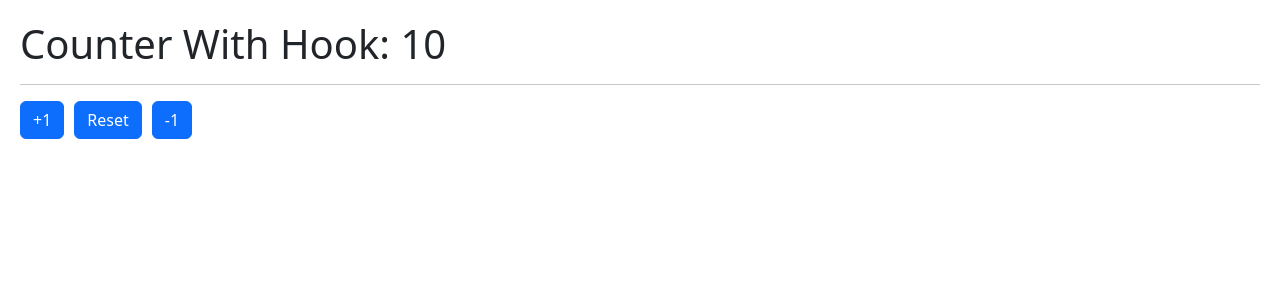
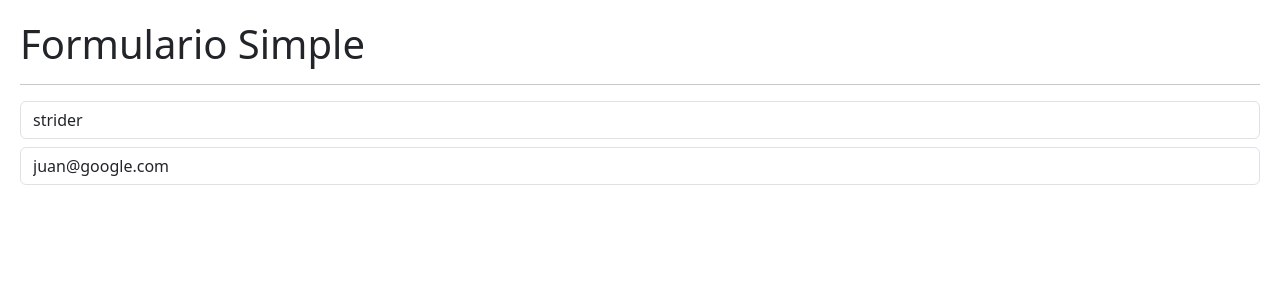
Before and after one commit to juanbpadilla/05-hook-app, a React (Vite) app: page / in a window 1280 px wide. Shown: the top 300 px of the page. Built offline with nearby package versions, Linux system fonts and the light colour scheme.

Commit message:
Propiedades calculadas - useEffect - SimpleForm
Añadir componente SimpleForm usando useState y useEffect | Multiples campos con un solo manejador de eventos

```diff
--- /dev/null
+++ b/src/02-useEffect/SimpleForm.jsx
@@ -0,0 +1,87 @@
+import { useEffect, useState } from "react"
+
+
+export const SimpleForm = () => {
+
+  /**
+   * useState
+   *
+   * inicializamos el estado del formulario, con un objeto que contiene
+   * dos propiedades: username y email.
+   */
+  const [formState, setFormState] = useState({
+    username: 'strider',
+    email: 'juan@google.com'
+  })
+
+  /**
+   * Desestructuramos el objeto formState, para obtener las propiedades
+   * username y email.
+   */
+  const { username, email } = formState;
+
+  /**
+   * onInputChange es un manejador de eventos que se encarga de actualizar
+   * el estado del formulario, cada vez que el usuario escribe en los campos de texto.
+   *
+   * Este manejador de eventos recibe un objeto event, que contiene la información del evento
+   * ocurrido. Destructuramos el objeto event, para obtener las propiedades name y value.
+   *
+   * Luego, actualizamos el estado del formulario, utilizando el método setFormState,
+   * y pasamos un nuevo objeto que contiene las propiedades del formulario, y actualizamos
+   * la propiedad que se corresponde con el campo de texto que se está editando.
+   *
+   * En el setState, utilizamos el operador spread para copiar las propiedades del objeto
+   * formState, y luego actualizamos la propiedad que se corresponde con el campo de texto
+   * que se está editando.
+   *
+   * La expresión [ name ]: value es una forma de actualizar una propiedad de un objeto,
+   * sobreescribiendo la propiedad que se corresponde con el campo de texto que se está
+   * editando. Es decir, si el campo de texto que se está editando es username, entonces
+   * se actualiza la propiedad username del objeto formState, con el nuevo valor que se
+   * está escribiendo en el campo de texto. Lo mismo ocurre con el campo de texto email.
+   * Esta es una propiedad computada, que se evalúa en tiempo de ejecución.
+   *
+   * @param {Event} event
+   */
+  const onInputChange = ({ target }) => {
+    // console.log(event.target.name);
+    const { name, value } = target;
+    // console.log({ name, value });
+    setFormState({
+      ...formState,
+      [ name ]: value
+    })
+  }
+
+
+  useEffect( () => {
+    console.log('useEffect called!');
+  });
+
+
+  return (
+    <>
+      <h1>Formulario Simple</h1>
+      <hr />
+
+      <input
+        type="text"
+        className='form-control'
+        placeholder='Username'
+        name='username'
+        value={ username }
+        onChange={ onInputChange }
+      />
+
+      <input
+        type="email"
+        className='form-control mt-2'
+        placeholder='email@example.com'
+        name='email'
+        value={ email }
+        onChange={ onInputChange }
+      />
+    </>
+  )
+}
--- a/src/main.jsx
+++ b/src/main.jsx
@@ -3,12 +3,13 @@ import { createRoot } from 'react-dom/client'
 
 // import { HooksApp } from './HooksApp'
 // import { CounterApp } from './01-useState/CounterApp'
-import { CounterWithCustomHook } from './01-useState/CounterWithCustomHook'
+// import { CounterWithCustomHook } from './01-useState/CounterWithCustomHook'
+import { SimpleForm } from './02-useEffect/SimpleForm'
 
 import './index.css'
 
 createRoot(document.getElementById('root')).render(
   <StrictMode>
-    <CounterWithCustomHook />
+    <SimpleForm />
   </StrictMode>,
 )
```
